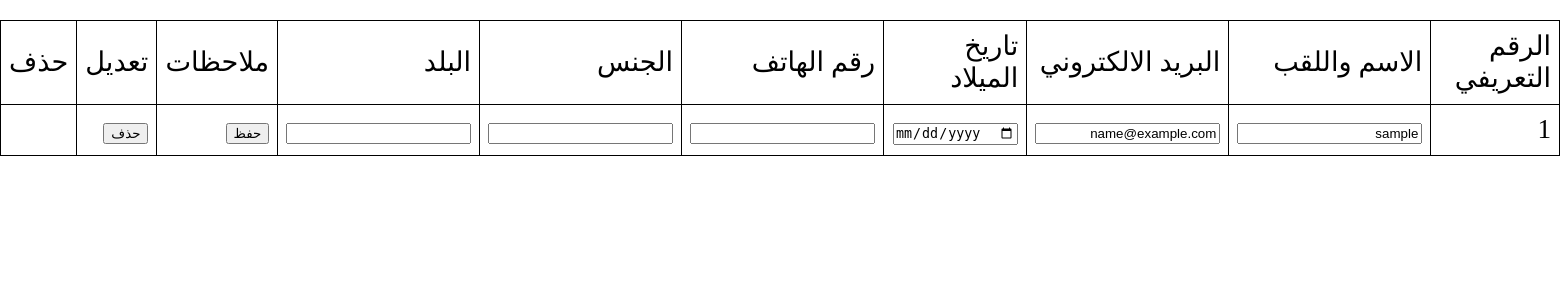
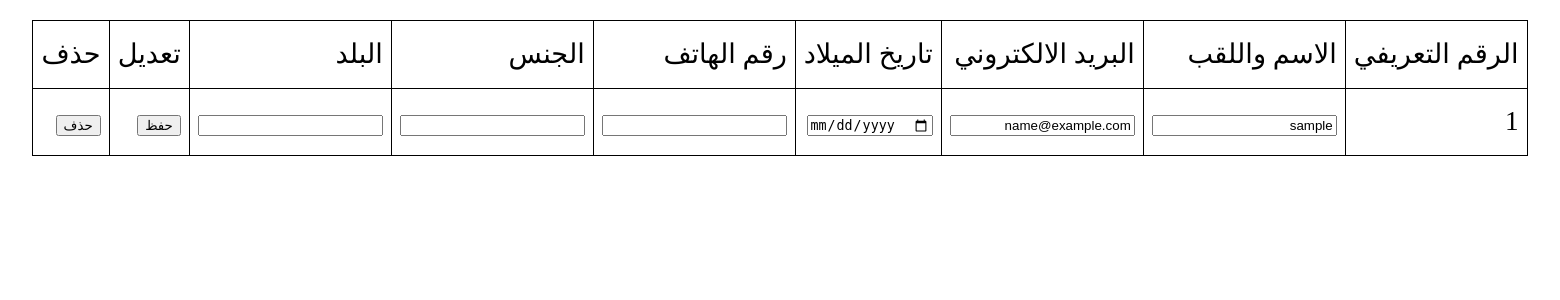
Before and after one commit to umawi1427/umawi-blogger, a PHP site: page /admin.php in a window 1560 px wide. Shown: the part 56-356 px from the top of the page. Run offline with PHP 8.4, Linux system fonts and the light colour scheme; the visitor is signed in with stand-in values (Sample User, id 1).

Commit message:
Update admin.php

```diff
--- a/admin.php
+++ b/admin.php
@@ -36,7 +36,7 @@ session_start();
         $adminDataResult = mysqli_query($con, "SELECT * FROM users") or die("Admin Data Fetch Error: " . mysqli_error($con));
         if (mysqli_num_rows($adminDataResult) > 0) {
             echo "<table style='margin: 20px auto; font-size: 1.7em; direction: rtl; height: 5em; border-collapse: collapse;'>";
-            echo "<tr><td style='border: 1px solid black; padding: 8px;'>الرقم التعريفي</td><td style='border: 1px solid black; padding: 8px;'>الاسم واللقب</td><td style='border: 1px solid black; padding: 8px;'>البريد الالكتروني</td><td style='border: 1px solid black; padding: 8px;'>تاريخ الميلاد</td><td style='border: 1px solid black; padding: 8px;'>رقم الهاتف</td><td style='border: 1px solid black; padding: 8px;'>الجنس</td><td style='border: 1px solid black; padding: 8px;'>البلد</td><td style='border: 1px solid black; padding: 8px;'>ملاحظات</td><td style='border: 1px solid black; padding: 8px;'>تعديل</td><td style='border: 1px solid black; padding: 8px;'>حذف</td></tr>";
+            echo "<tr><td style='border: 1px solid black; padding: 8px;'>الرقم التعريفي</td><td style='border: 1px solid black; padding: 8px;'>الاسم واللقب</td><td style='border: 1px solid black; padding: 8px;'>البريد الالكتروني</td><td style='border: 1px solid black; padding: 8px;'>تاريخ الميلاد</td><td style='border: 1px solid black; padding: 8px;'>رقم الهاتف</td><td style='border: 1px solid black; padding: 8px;'>الجنس</td><td style='border: 1px solid black; padding: 8px;'>البلد</td><td style='border: 1px solid black; padding: 8px;'>تعديل</td><td style='border: 1px solid black; padding: 8px;'>حذف</td></tr>";
             while ($adminRow = mysqli_fetch_assoc($adminDataResult)) {
                 echo "<tr style='border: 1px solid black; padding: 8px;'>";
                 echo "<td style='border: 1px solid black; padding: 8px;'>" . $adminRow['Id'] . "</td>";
```
